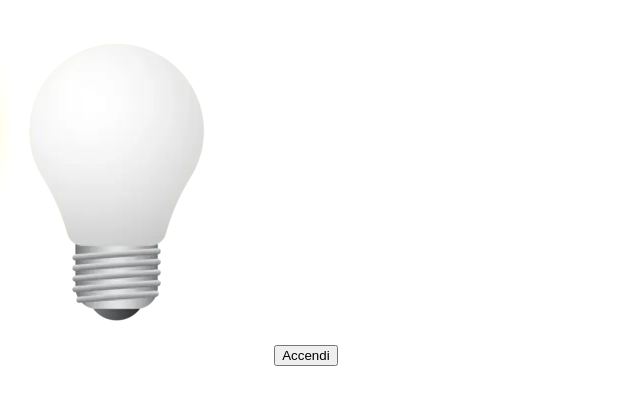
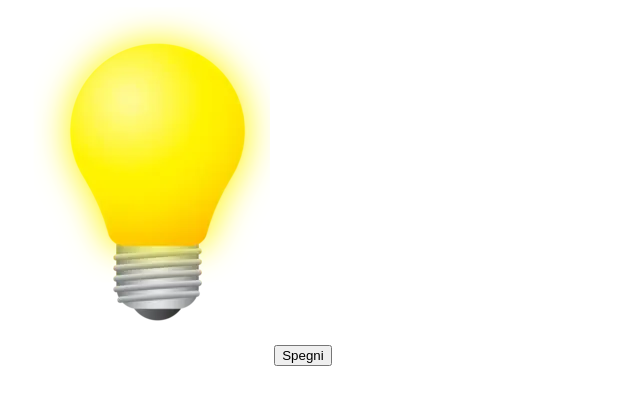
Before and after one commit to mattiapennisi/js-dom-1, a plain HTML site: page index.html in a window 1280 px wide. Both pictures are taken after a click on the button "Accendi". Shown: the whole page, without its empty margins (0-640 px from the left). Drawn offline with Linux system fonts and the light colour scheme; a web font is replaced by a local one.

Commit message:
add button script to turn light on and off and to switch button text

```diff
--- a/css/style.css
+++ b/css/style.css
@@ -284,6 +284,10 @@ body  {
 
 #main {
     width: 100%;
+
+    #light-image-on {
+        transform: scaleX(-1);
+    }
 }
 
 /* Footer */
--- a/index.html
+++ b/index.html
@@ -19,7 +19,7 @@
 
     <!-- Main -->
     <main id="main">
-        <img id="light-image" src="img/white_lamp.png" alt="Una lampadina">
+        <img id="light-image" src="img/white_lamp.png" alt="">
         <button id="light-button">Accendi</button>
     </main>
 
--- a/script.js
+++ b/script.js
@@ -0,0 +1,22 @@
+let lightImage = document.getElementById('light-image')
+let lightButton = document.getElementById('light-button')
+let isLightOff = true
+
+lightButton.addEventListener('click', function(){
+    if (isLightOff == true) {
+
+        lightImage.src='img/yellow_lamp.png'
+
+        isLightOff = false
+
+        lightButton.innerText = 'Spegni'
+
+    } else if (isLightOff == false) {
+
+        lightImage.src='img/white_lamp.png'
+
+        isLightOff = true
+
+        lightButton.innerText = 'Accendi'
+    }
+})
```
